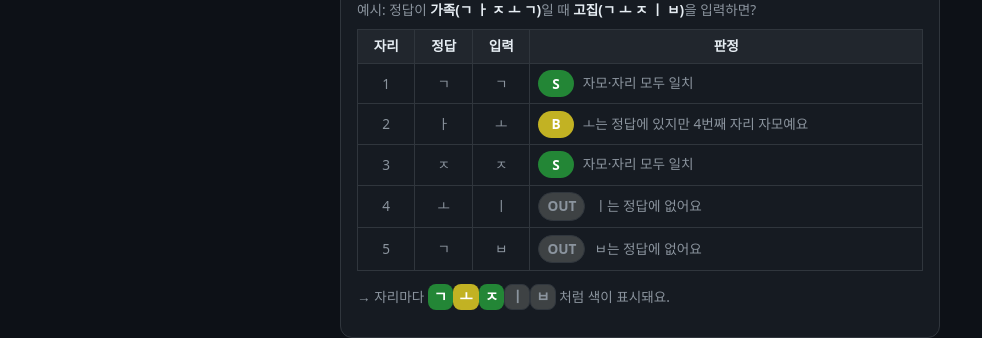
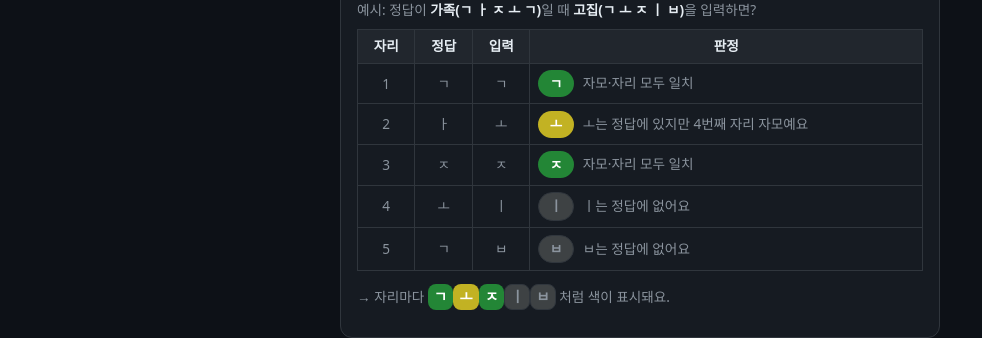
Before and after one commit to erica3211/mini_game, a React (Vite) app: page /hangul-baseball in a window 1280 px wide. Both pictures are taken after a click on the button "예시 보기 ▼". Shown: the part 315-653 px from the top of the page, without its empty margins (0-982 px from the left). Built offline with nearby package versions, Linux system fonts and the light colour scheme.

Commit message:
룰 설명 디테일 추가

```diff
--- a/src/pages/HangulBaseball.tsx
+++ b/src/pages/HangulBaseball.tsx
@@ -252,7 +252,7 @@ const isCheckInDictionary = async (guess: string[]): Promise<boolean> => {
                   <td>ㄱ</td>
                   <td>ㄱ</td>
                   <td>
-                    <span className="badge badge-strike">S</span> 자모·자리 모두 일치
+                    <span className="badge badge-strike">ㄱ</span> 자모·자리 모두 일치
                   </td>
                 </tr>
                 <tr>
@@ -260,7 +260,7 @@ const isCheckInDictionary = async (guess: string[]): Promise<boolean> => {
                   <td>ㅏ</td>
                   <td>ㅗ</td>
                   <td>
-                    <span className="badge badge-ball">B</span> ㅗ는 정답에 있지만 4번째 자리
+                    <span className="badge badge-ball">ㅗ</span> ㅗ는 정답에 있지만 4번째 자리
                     자모예요
                   </td>
                 </tr>
@@ -269,7 +269,7 @@ const isCheckInDictionary = async (guess: string[]): Promise<boolean> => {
                   <td>ㅈ</td>
                   <td>ㅈ</td>
                   <td>
-                    <span className="badge badge-strike">S</span> 자모·자리 모두 일치
+                    <span className="badge badge-strike">ㅈ</span> 자모·자리 모두 일치
                   </td>
                 </tr>
                 <tr>
@@ -277,7 +277,7 @@ const isCheckInDictionary = async (guess: string[]): Promise<boolean> => {
                   <td>ㅗ</td>
                   <td>ㅣ</td>
                   <td>
-                    <span className="badge badge-out">OUT</span> ㅣ는 정답에 없어요
+                    <span className="badge badge-out">ㅣ</span> ㅣ는 정답에 없어요
                   </td>
                 </tr>
                 <tr>
@@ -285,7 +285,7 @@ const isCheckInDictionary = async (guess: string[]): Promise<boolean> => {
                   <td>ㄱ</td>
                   <td>ㅂ</td>
                   <td>
-                    <span className="badge badge-out">OUT</span> ㅂ는 정답에 없어요
+                    <span className="badge badge-out">ㅂ</span> ㅂ는 정답에 없어요
                   </td>
                 </tr>
               </tbody>
```
